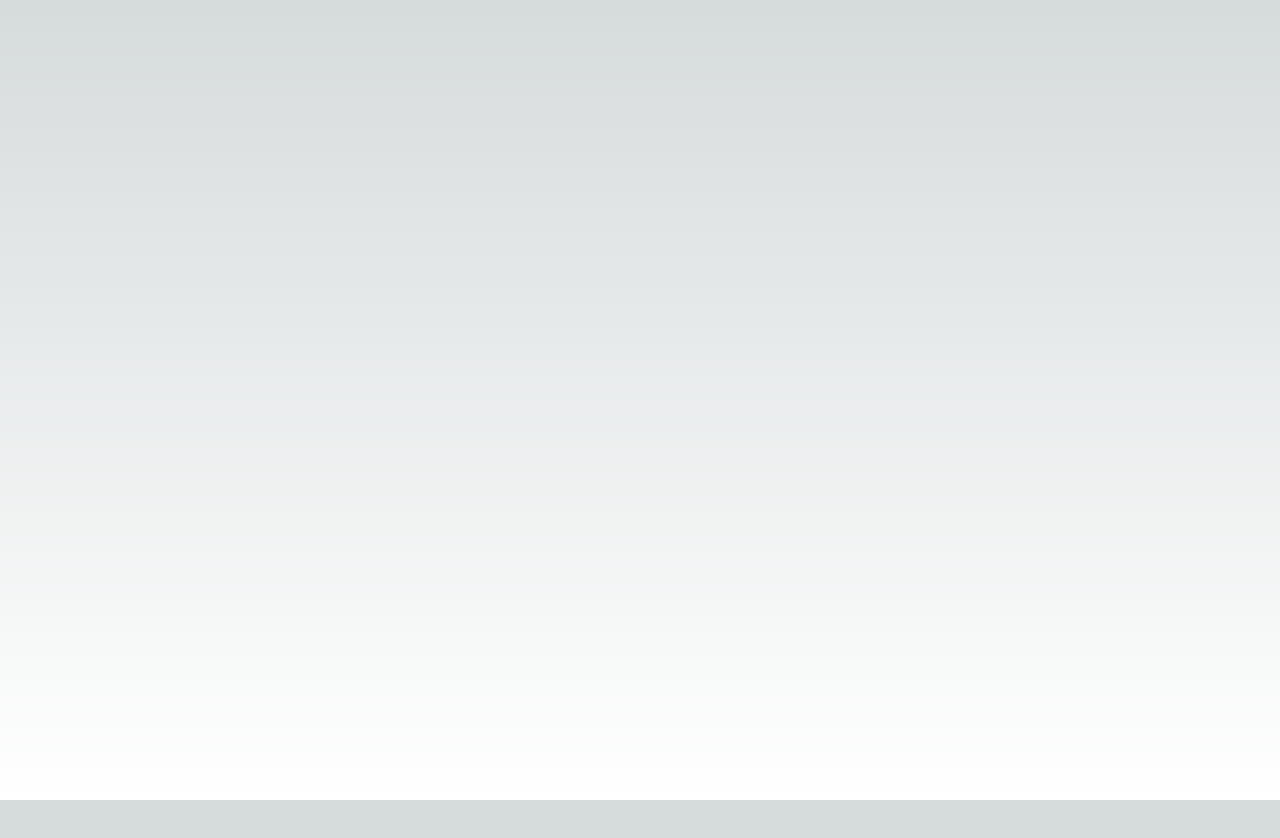
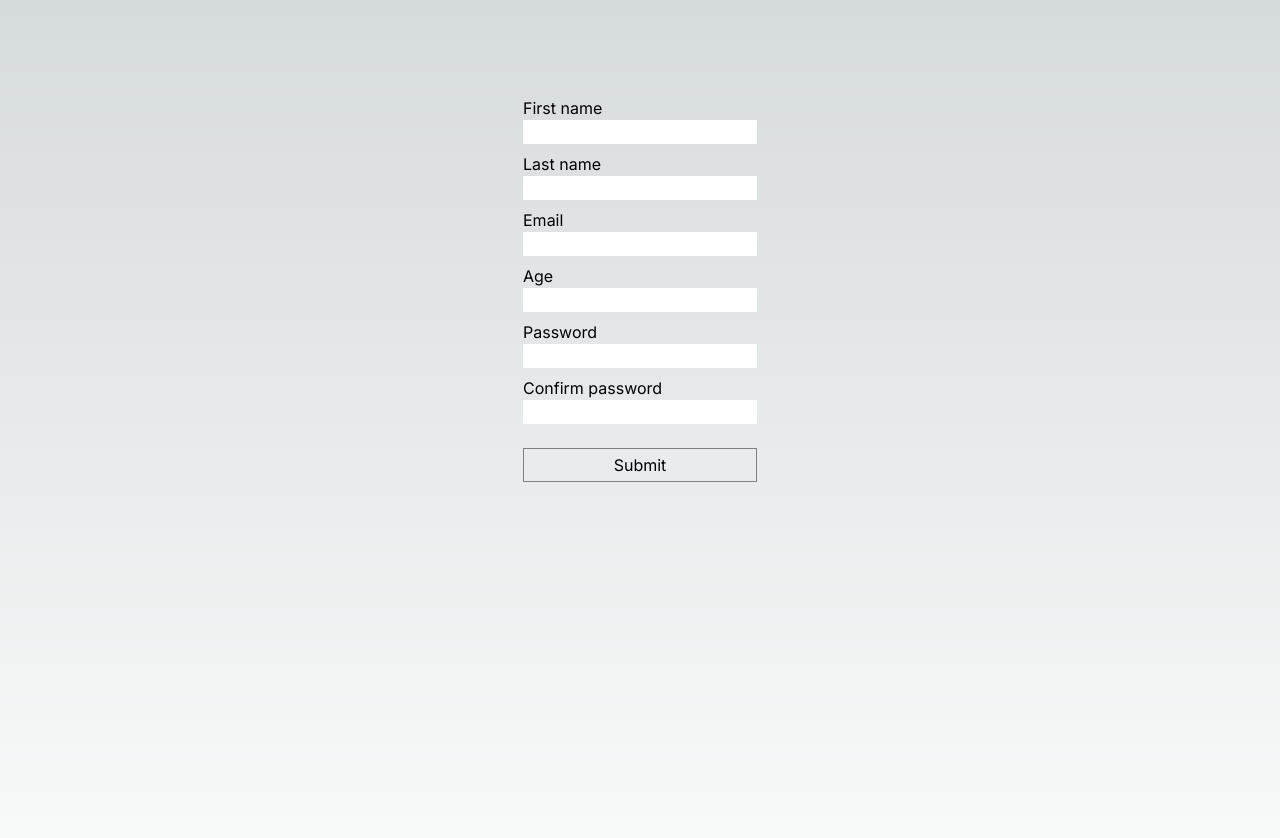
Before and after one commit to pivee/react-zod-forms, a Next.js app: page / in a window 1280 px wide. Shown: the top 838 px of the page. Before the commit the page ends 800 px from the top, so only its background shows below. Built offline with nearby package versions, Linux system fonts and the light colour scheme.

Commit message:
Create simple form and styles

```diff
--- a/src/app/globals.css
+++ b/src/app/globals.css
@@ -17,3 +17,24 @@
     )
     rgb(var(--background-start-rgb));
 }
+
+form {
+  display: flex;
+  flex-direction: column;
+  height: 100vh;
+}
+
+.App {
+  display: flex;
+  justify-content: center;
+}
+
+form>input {
+  margin-bottom: 0.5em;
+}
+
+button {
+  margin-top: 1em;
+  padding: 0.25em;
+  border: 1px solid grey;
+}
--- a/src/app/page.tsx
+++ b/src/app/page.tsx
@@ -1,7 +1,27 @@
 export default function Home() {
   return (
     <main className="flex min-h-screen flex-col items-center justify-between p-24">
+      <form>
+        <label>First name</label>
+        <input type="text"/>
 
+        <label>Last name</label>
+        <input type="text"/>
+
+        <label>Email</label>
+        <input type="email"/>
+
+        <label>Age</label>
+        <input type="number"/>
+
+        <label>Password</label>
+        <input type="text"/>
+
+        <label>Confirm password</label>
+        <input type="text"/>
+
+        <button type="submit">Submit</button>
+      </form>
     </main>
   )
 }
```
